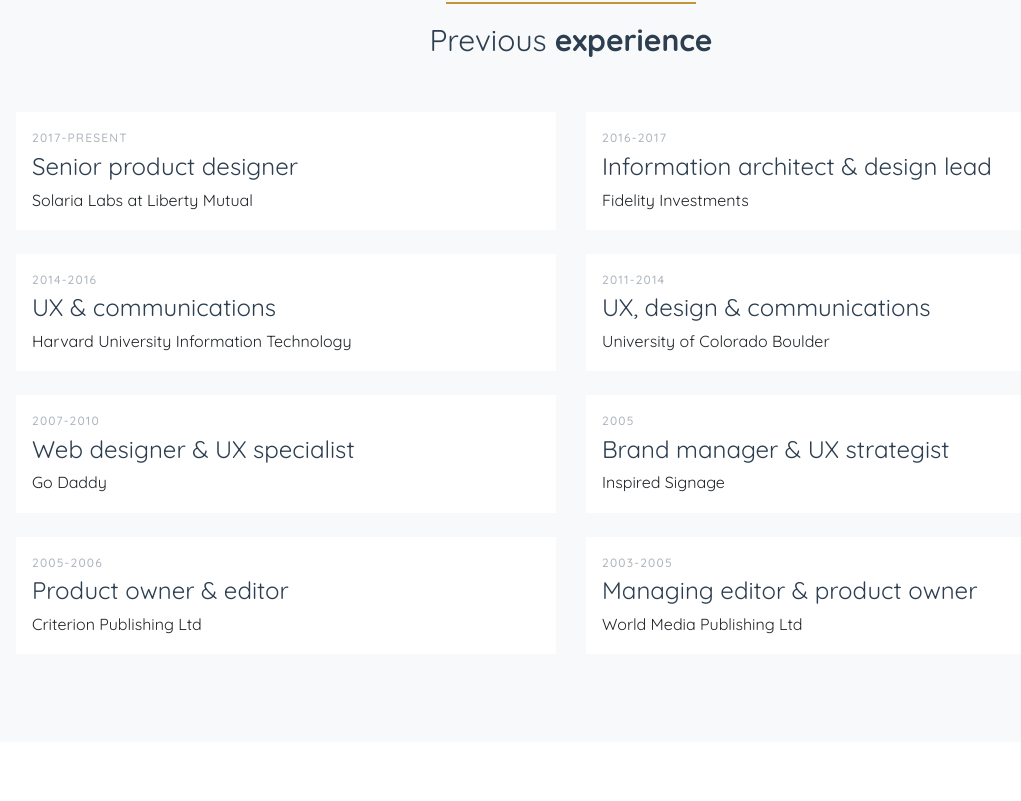
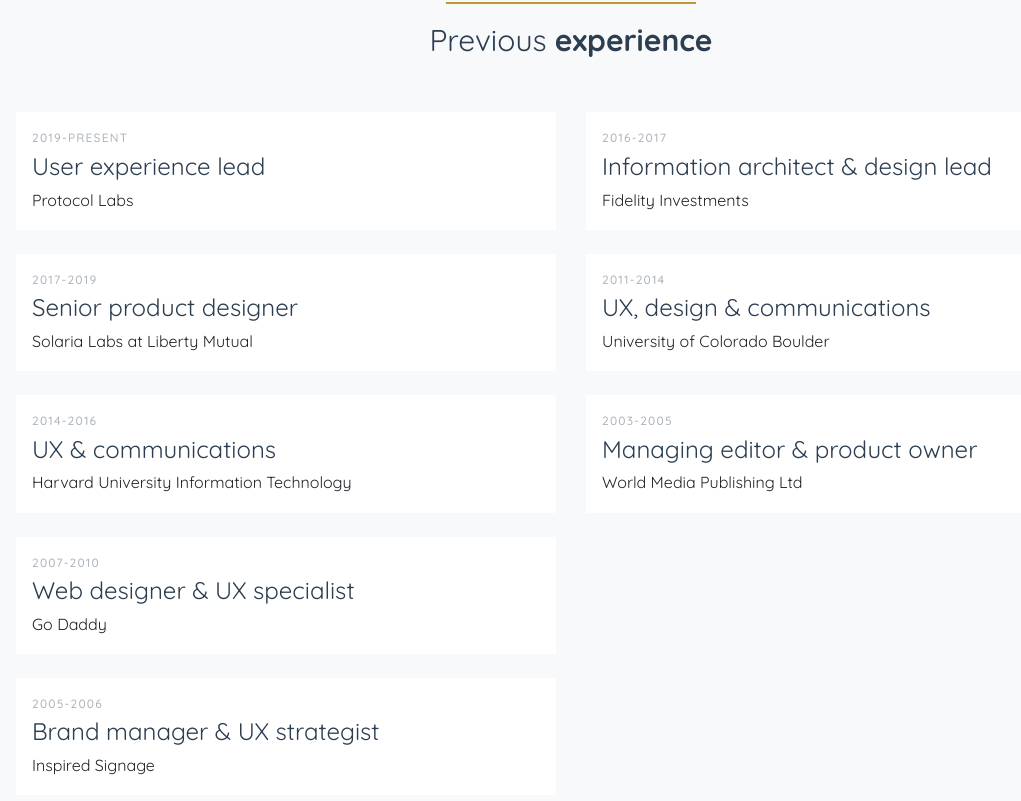
Before and after one commit to jessicaschilling/portfolio, a React (Create React App) app: page / in a window 1280 px wide. Shown: the part 4299-5100 px from the top of the page, without its empty margins (69-1090 px from the left). Built offline with nearby package versions, Linux system fonts and the light colour scheme.

Commit message:
Update App.js
Updated to add Protocol Labs role

```diff
--- a/src/App.js
+++ b/src/App.js
@@ -450,7 +450,13 @@
           </div>
           <div className="col-md-6">
             <div className="experience-item mb-4">
-              <span className="date"><span className="icon-calendar"></span> 2017-present</span>
+              <span className="date"><span className="icon-calendar"></span> 2019-present</span>
+              <h4>User experience lead</h4>
+              <p>Protocol Labs</p>
+            </div>
+
+            <div className="experience-item mb-4">
+              <span className="date"><span className="icon-calendar"></span> 2017-2019</span>
               <h4>Senior product designer</h4>
               <p>Solaria Labs at Liberty Mutual</p>
             </div>
@@ -469,8 +475,8 @@
 
             <div className="experience-item mb-4">
               <span className="date"><span className="icon-calendar"></span> 2005-2006</span>
-              <h4>Product owner &amp; editor</h4>
-              <p>Criterion Publishing Ltd</p>
+              <h4>Brand manager &amp; UX strategist</h4>
+              <p>Inspired Signage</p>
             </div>
 
           </div>
@@ -487,12 +493,6 @@
               <span className="date"><span className="icon-calendar"></span> 2011-2014</span>
               <h4>UX, design &amp; communications</h4>
               <p>University of Colorado Boulder</p>
-            </div>
-
-            <div className="experience-item mb-4">
-              <span className="date"><span className="icon-calendar"></span> 2005</span>
-              <h4>Brand manager &amp; UX strategist</h4>
-              <p>Inspired Signage</p>
             </div>
 
             <div className="experience-item mb-4">
```
